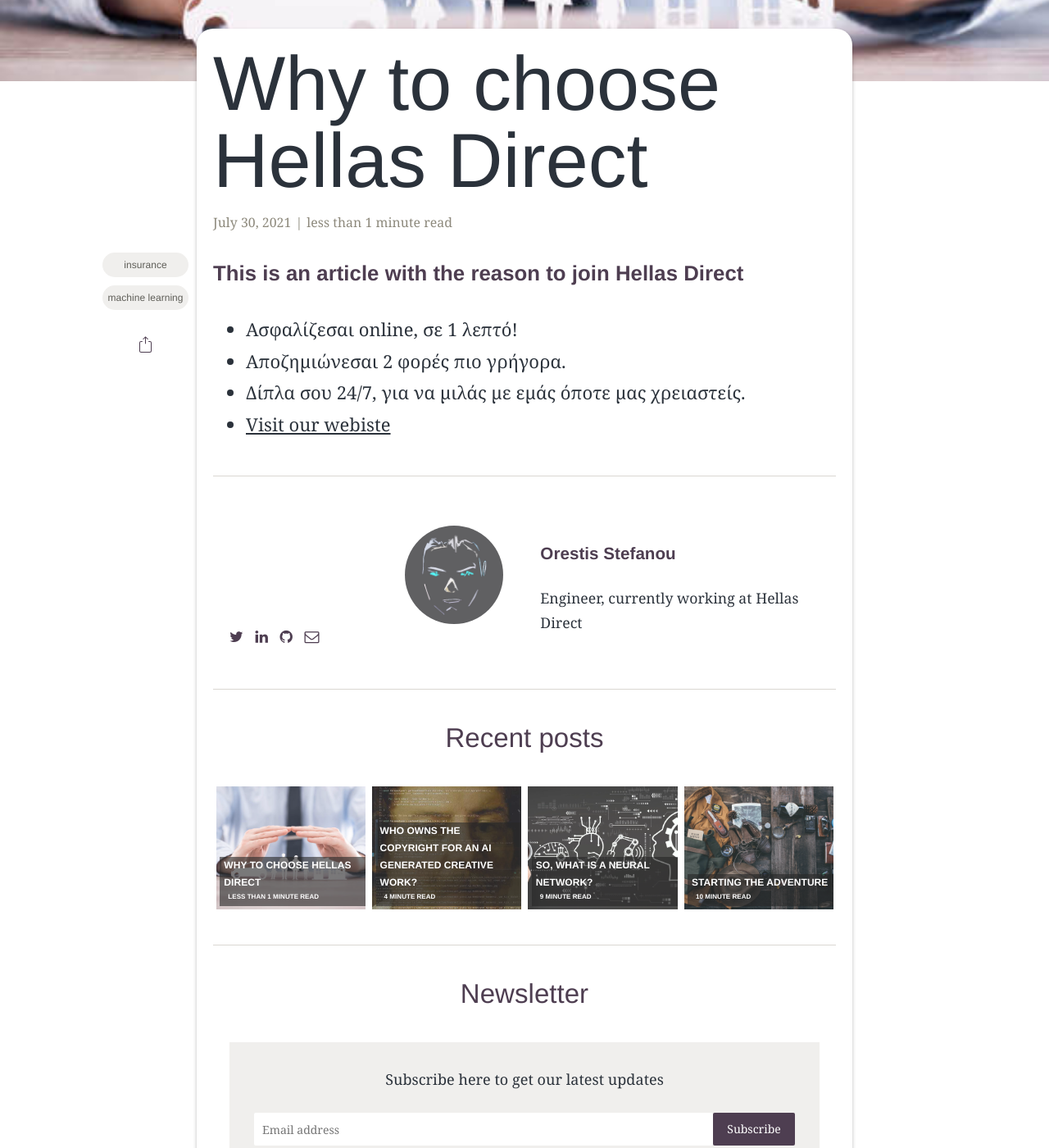
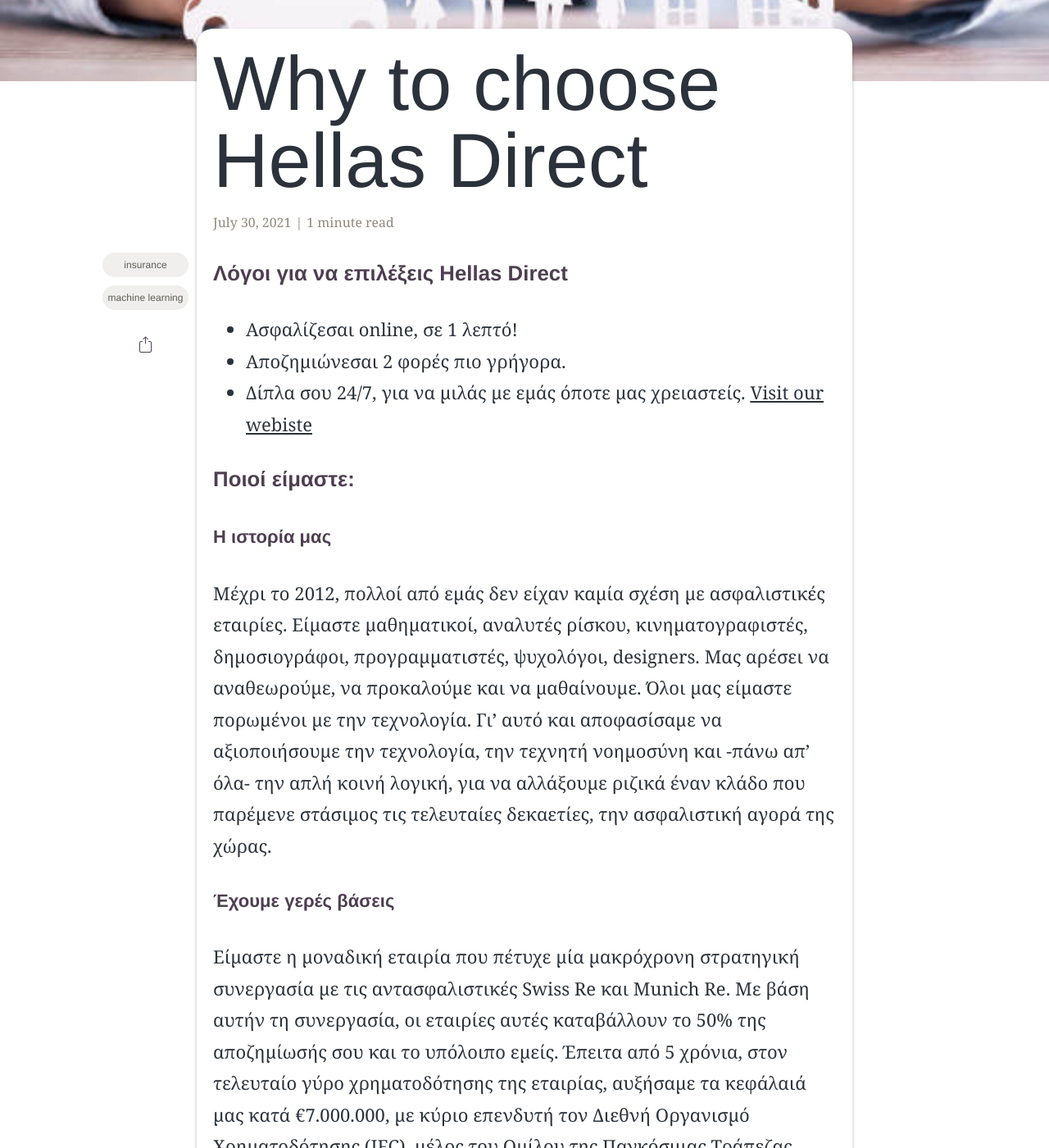
Before and after one commit to OrestisStefanou/OrestisStefanou.github.io, a Jekyll site: the page built from _posts/2021-07-30-hellas-direct.md, in a window 1280 px wide and 1400 px high, scrolled down 745 px. Shown: the whole window at 82% size. Built offline with Jekyll 4.4.1, drawn with Linux system fonts in a browser that asks for light colours; some web fonts are replaced; comment, search, counter and statistics services are not loaded; some of the changed text lies outside the part shown.

Commit message:
Post minor change

```diff
--- a/_posts/2021-07-30-hellas-direct.md
+++ b/_posts/2021-07-30-hellas-direct.md
@@ -11,8 +11,19 @@
 description: "Hellas Direct"
 ---
 
-### This is an article with the reason to join Hellas Direct
+### Λόγοι για να επιλέξεις Hellas Direct
 - Ασφαλίζεσαι online, σε 1 λεπτό!
 - Αποζημιώνεσαι 2 φορές πιο γρήγορα.
 - Δίπλα σου 24/7, για να μιλάς με εμάς όποτε μας χρειαστείς.
-- [Visit our webiste](https://www.hellasdirect.gr/)
+[Visit our webiste](https://www.hellasdirect.gr/)
+
+### Ποιοί είμαστε:
+#### Η ιστορία μας
+Μέχρι το 2012, πολλοί από εμάς δεν είχαν καμία σχέση με ασφαλιστικές εταιρίες.
+Είμαστε μαθηματικοί, αναλυτές ρίσκου, κινηματογραφιστές, δημοσιογράφοι, προγραμματιστές, ψυχολόγοι, designers. Μας αρέσει να αναθεωρούμε, να προκαλούμε και να μαθαίνουμε. Όλοι μας είμαστε πορωμένοι με την τεχνολογία.
+Γι’ αυτό και αποφασίσαμε να αξιοποιήσουμε την τεχνολογία, την τεχνητή νοημοσύνη και -πάνω απ’ όλα- την απλή κοινή λογική, για να αλλάξουμε ριζικά έναν κλάδο που παρέμενε στάσιμος τις τελευταίες δεκαετίες, την ασφαλιστική αγορά της χώρας.
+#### Έχουμε γερές βάσεις
+Είμαστε η μοναδική εταιρία που πέτυχε μία μακρόχρονη στρατηγική συνεργασία με τις αντασφαλιστικές Swiss Re και Munich Re. Με βάση αυτήν τη συνεργασία, οι εταιρίες αυτές καταβάλλουν το 50% της αποζημίωσής σου και το υπόλοιπο εμείς.
+Έπειτα από 5 χρόνια, στον τελευταίο γύρο χρηματοδότησης της εταιρίας, αυξήσαμε τα κεφάλαιά μας κατά €7.000.000, με κύριο επενδυτή τον Διεθνή Οργανισμό Χρηματοδότησης (IFC), μέλος του Ομίλου της Παγκόσμιας Τράπεζας.
+Αυτό σημαίνει ότι έχουμε τις βάσεις να φέρουμε περισσότερες αλλαγές στην ασφάλεια αυτοκινήτου, να αναπτύξουμε περισσότερα προϊόντα ασφάλισης και να επεκταθούμε σε νέες αγορές.
+Όπως καταλαβαίνεις, πλέον, είμαστε πορωμένοι και με την ασφάλεια.
```
